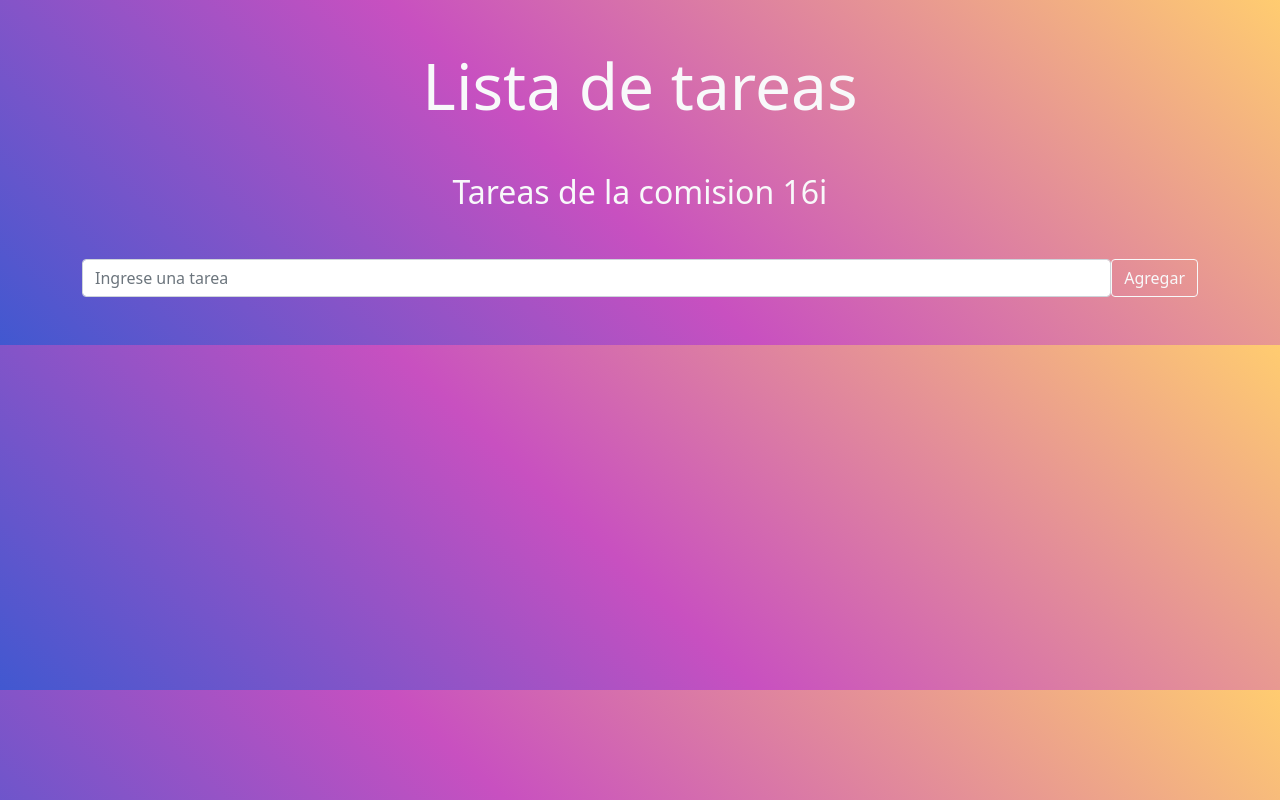
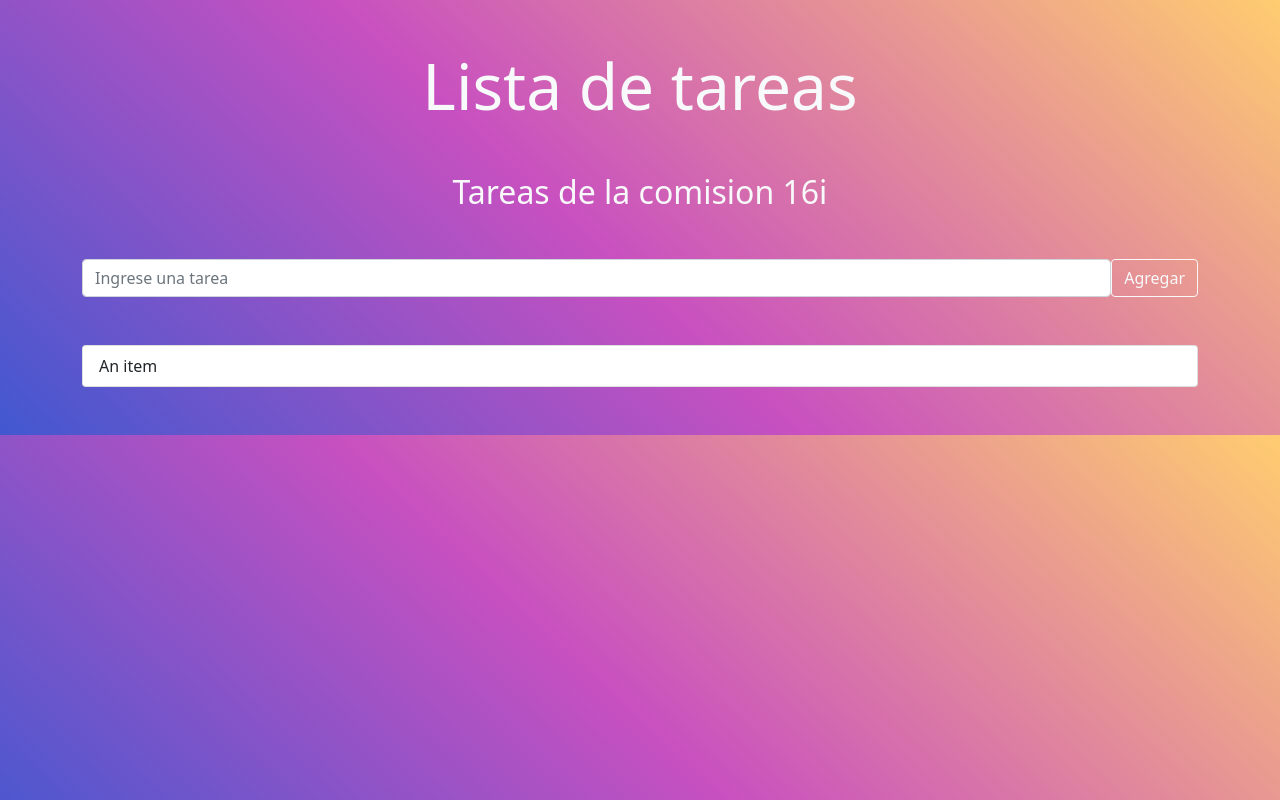
Before and after one commit to earias08/listaTareas-c16i, a React (Create React App) app: page / in a window 1280 px wide. Built offline with nearby package versions, Linux system fonts and the light colour scheme.

Commit message:
se agrego el maquetado de los componentes listaTareas, itemTarea

```diff
--- a/src/components/FormTareas.js
+++ b/src/components/FormTareas.js
@@ -1,4 +1,5 @@
 import React from "react";
+import ListaTareas from "./ListaTareas";
 
 const FormTareas = () => {
   return (
@@ -9,6 +10,9 @@
             <button className='btn btn-outline-light' type='submit'>Agregar</button>
           </div>
       </form>
+      <section className='container'>
+        <ListaTareas></ListaTareas>
+      </section>
     </>
   );
 };
--- /dev/null
+++ b/src/components/ItemTarea.js
@@ -0,0 +1,9 @@
+import React from 'react';
+
+const ItemTarea = () => {
+    return (
+        <li class="list-group-item">An item</li>
+    );
+};
+
+export default ItemTarea;
--- /dev/null
+++ b/src/components/ListaTareas.js
@@ -0,0 +1,12 @@
+import React from "react";
+import ItemTarea from "./ItemTarea";
+
+const ListaTareas = () => {
+  return (
+    <ul class="list-group my-5">
+      <ItemTarea></ItemTarea>
+    </ul>
+  );
+};
+
+export default ListaTareas;
```
